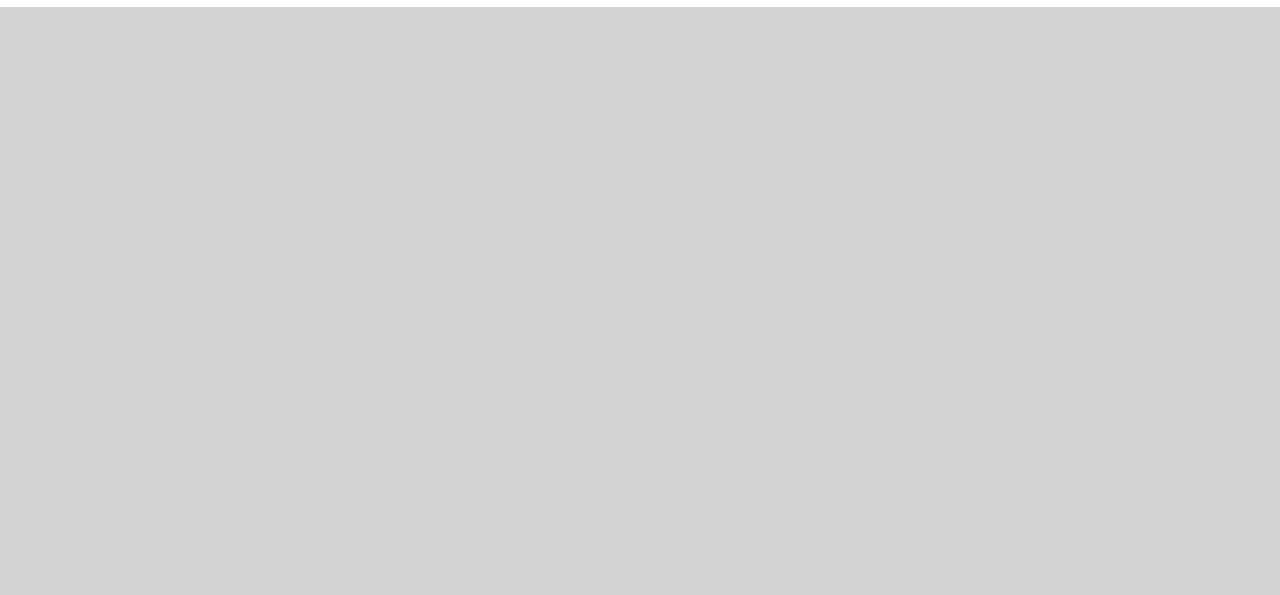
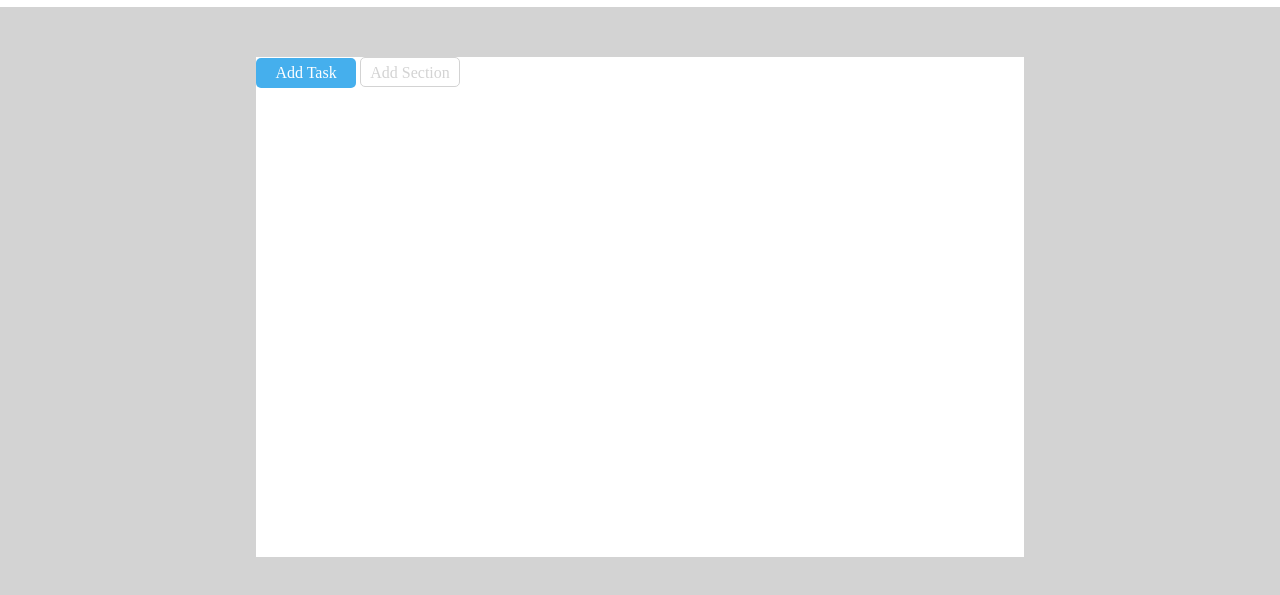
Before and after one commit to l-martinetti/html-css-toboolist, a plain HTML site: page index.html in a window 1280 px wide. Shown: the part 63-658 px from the top of the page. Drawn offline with Linux system fonts and the light colour scheme.

Commit message:
(add) buttons

```diff
--- a/assets/css/stylesheet.css
+++ b/assets/css/stylesheet.css
@@ -13,7 +13,6 @@ body {
 .container {
     width: 60%;
     margin: 0 auto;
-    margin-top: 110px;
     background-color: white;
 }
 
@@ -36,3 +35,33 @@ header h1.title {
     font-weight: 1000;
     font-family: 'Trebuchet MS', 'Lucida Sans Unicode', 'Lucida Grande', 'Lucida Sans', Arial, sans-serif;
 }
+
+/****************** main ******************/
+
+main div.container {
+    margin-top: 50px;
+    max-width: 60%;
+    height: 500px;
+}
+
+/****************** pulsanti ******************/
+
+main div span {
+    display: inline-block;
+}
+
+main div .pulsanti {
+    height: 30px;
+    width: 100px;
+    text-align: center;
+    line-height: 30px;
+    border-radius: 5px;
+    background-color: #45AFED;
+    color: white;
+}
+
+main div .pulsanti.section {
+    background-color: white;
+    color: lightgray;
+    border: 1px solid lightgray;
+}
--- a/index.html
+++ b/index.html
@@ -21,7 +21,24 @@
 
     <!-- /titolo -->
 
-    <main class="container">
+    <main>
+
+
+        <div class="container">
+
+        <!-- pulsanti -->
+
+
+            <span class="pulsanti">Add Task</span>
+
+            <span class="pulsanti section">Add Section</span>
+
+         <!-- /pulsanti -->
+
+        </div>
+
+
+
 
     </main>
 
```
